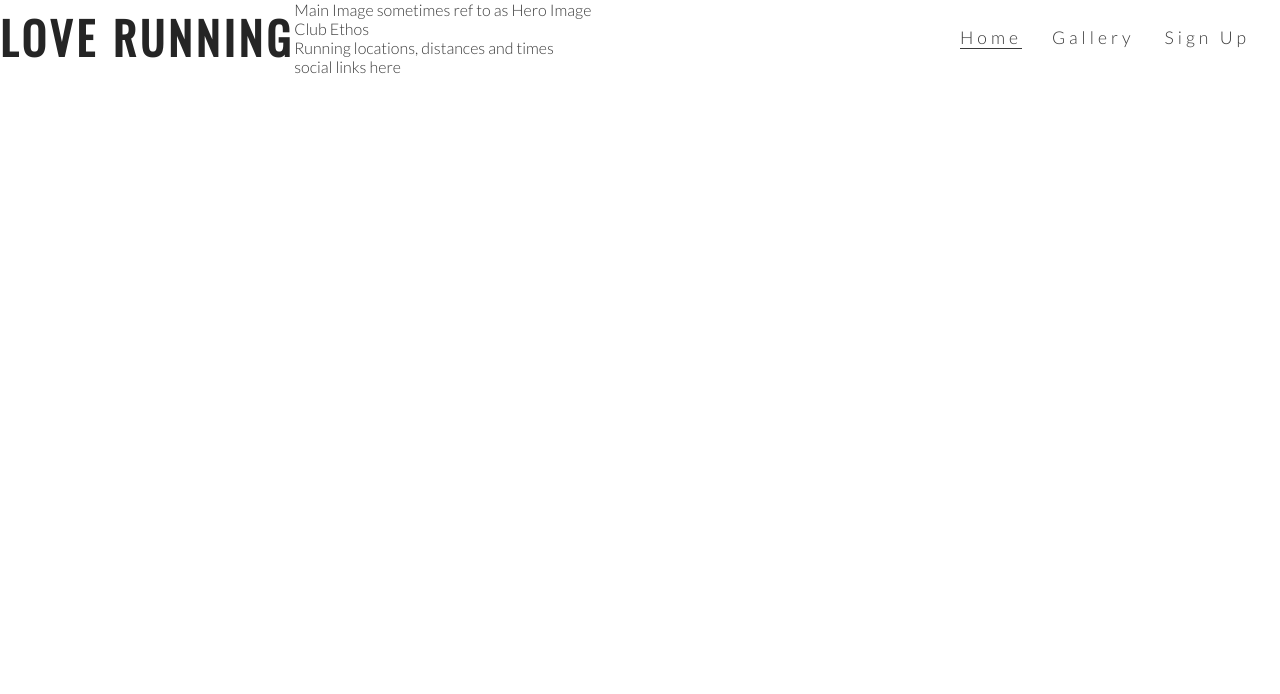
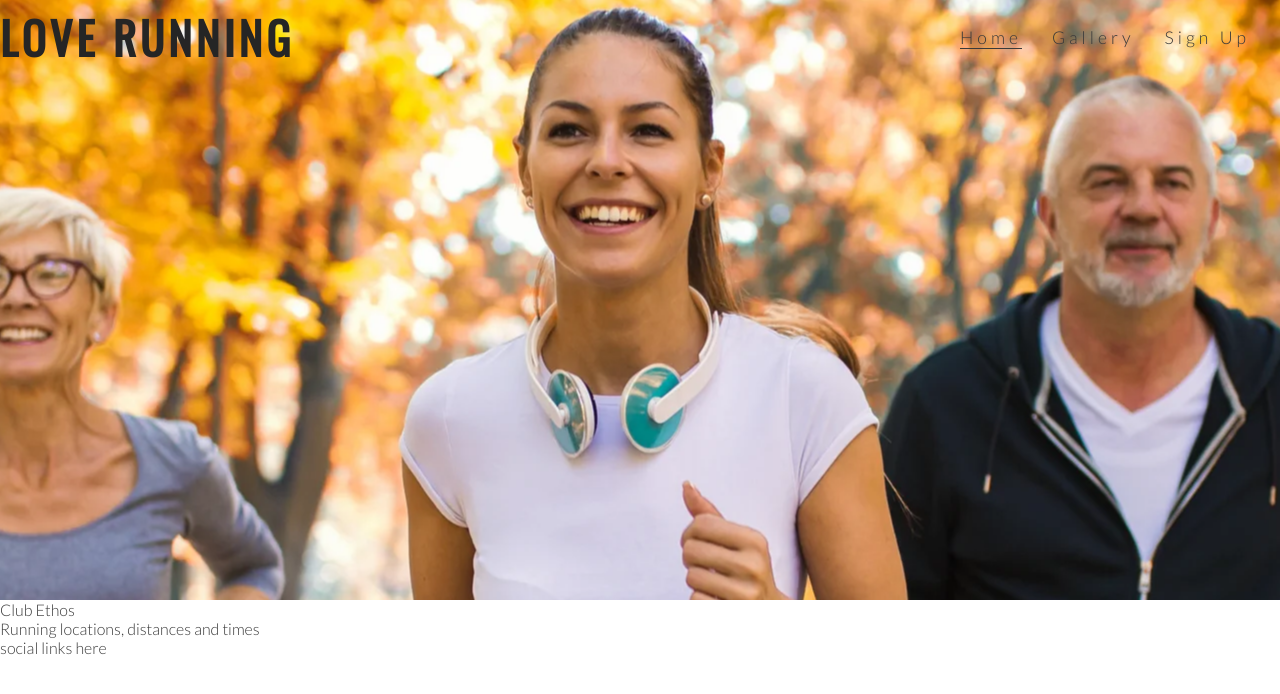
Before and after one commit to michaelhochlan/love-running, a plain HTML site: page index.html in a window 1280 px wide. Drawn offline with nearby package versions, Linux system fonts and the light colour scheme.

Commit message:
Load up the hero image and set it's properties

```diff
--- a/assets/css/style.css
+++ b/assets/css/style.css
@@ -72,3 +72,10 @@ h2 {
 .active {
     border-bottom: 1px solid #3a3a3a;
 }
+
+/* hero-image */
+#hero-image {
+    height: 600px;
+    width: 100%;
+    background: url('../images/hero-image.webp') no-repeat center center;
+}
--- a/index.html
+++ b/index.html
@@ -30,7 +30,7 @@
         </nav>
     </header>
     <section>
-        Main Image sometimes ref to as Hero Image
+        <div id="hero-image"></div>
     </section>
     <section>
         Club Ethos
```
Also changed, not shown: assets/images/hero-image.webp (added).
